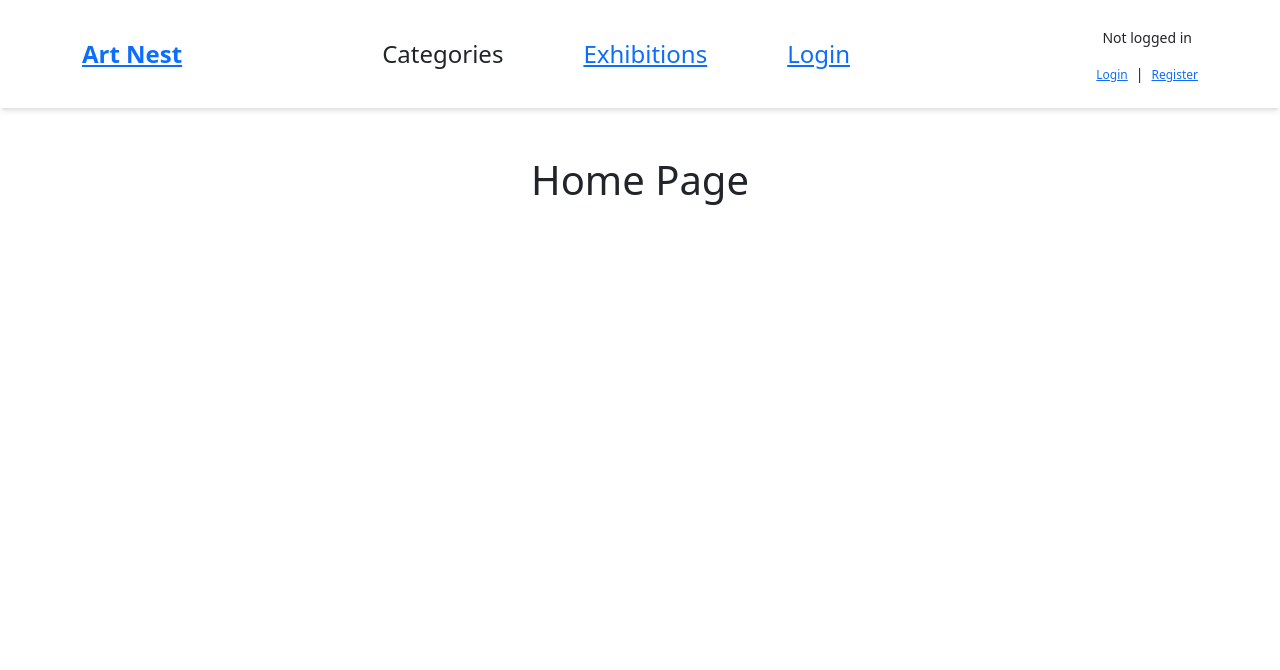
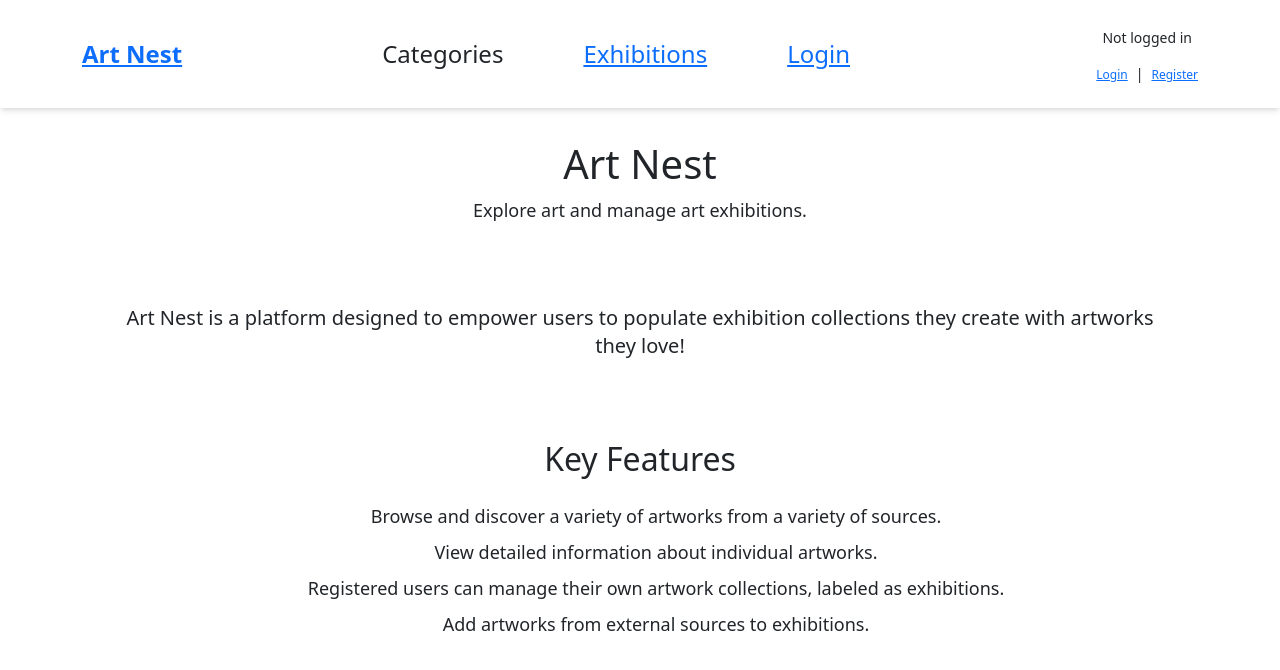
Before and after one commit to Mchumbles/art-nest, a Next.js app: page / in a window 1280 px wide. Shown: the top 670 px of the page. Built offline with nearby package versions, Linux system fonts and the light colour scheme.

Commit message:
Update home page

```diff
--- a/src/app/page.tsx
+++ b/src/app/page.tsx
@@ -1,7 +1,48 @@
 export default function Home() {
   return (
     <main>
-      <h1 className="text-center text-3xl mt-5">Home Page</h1>
+      <header className="py-8 text-center" role="banner">
+        <h1 className="text-4xl font-bold">Art Nest</h1>
+        <p className="text-lg mt-2">Explore art and manage art exhibitions.</p>
+      </header>
+
+      <section
+        className="px-6 py-8"
+        aria-labelledby="intro-heading"
+        role="region"
+      >
+        <h2 id="intro-heading" className="sr-only">
+          Introduction
+        </h2>
+        <p className="text-xl text-center">
+          Art Nest is a platform designed to empower users to populate
+          exhibition collections they create with artworks they love!
+        </p>
+      </section>
+
+      <section
+        className="px-6 py-8"
+        aria-labelledby="features-heading"
+        role="region"
+      >
+        <h2
+          id="features-heading"
+          className="text-2xl font-semibold text-center mb-4"
+        >
+          Key Features
+        </h2>
+        <ul className="space-y-2 text-lg text-center list-none">
+          <li>
+            Browse and discover a variety of artworks from a variety of sources.
+          </li>
+          <li>View detailed information about individual artworks.</li>
+          <li>
+            Registered users can manage their own artwork collections, labeled
+            as exhibitions.
+          </li>
+          <li>Add artworks from external sources to exhibitions.</li>
+        </ul>
+      </section>
     </main>
   );
 }
```
